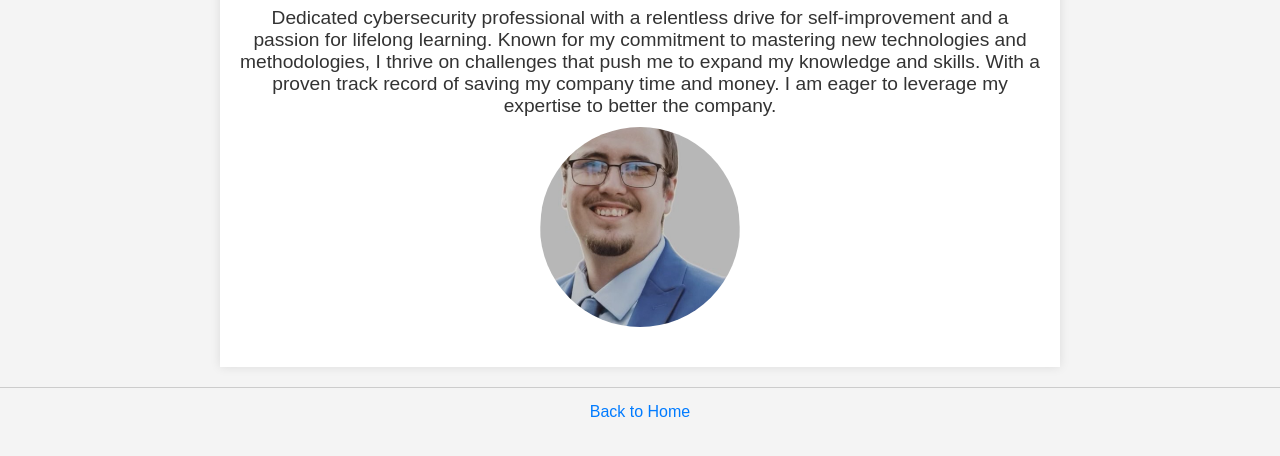
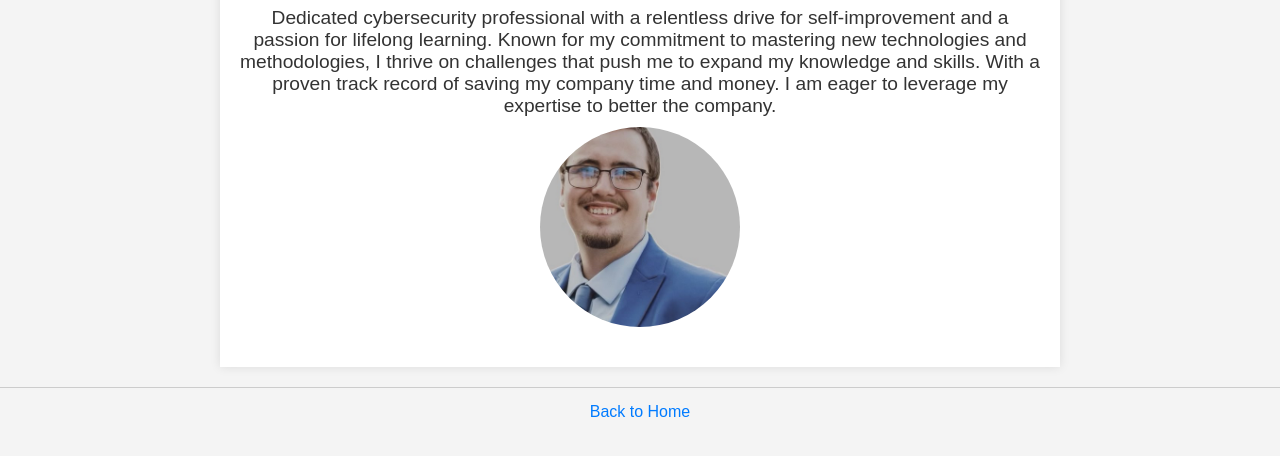
Before and after one commit to dobyfreejr/dobyfreejr.github.io, a plain HTML site: page index.html in a window 1280 px wide. Shown: the part 98-554 px from the top of the page. Drawn offline with Linux system fonts and the light colour scheme.

Commit message:
profile picture

```diff
--- a/index.html
+++ b/index.html
@@ -27,7 +27,7 @@
                 proven track record of saving my company time and money. I am eager to
                 leverage my expertise to better the company.</p>
             <div class="image-wrapper">
-                <img src="/img/kyle3.png" alt="Kyle Barbre" style="max-width: 200px; border-radius: 50%; margin-top: 20px;">
+                <img src="/img/Kyle.png" alt="Kyle Barbre" class="profile-image">
             </div>
         </section>
     </main>
--- a/styles.css
+++ b/styles.css
@@ -102,12 +102,14 @@ section ul li {
   align-items: center;
   justify-content: center;
   margin: 0 auto; /* Centers the wrapper horizontally */
+  position: relative;
 }
 
 .profile-image {
   width: 100%;
-  height: auto; /* Ensures the image maintains its aspect ratio */
-  display: block;
+  height: 100%;
+  object-fit: cover; /* Ensures the image covers the entire wrapper while maintaining aspect ratio */
+  object-position: center; /* Centers the image within the wrapper */
 }
 
 /* Footer styling */
```
